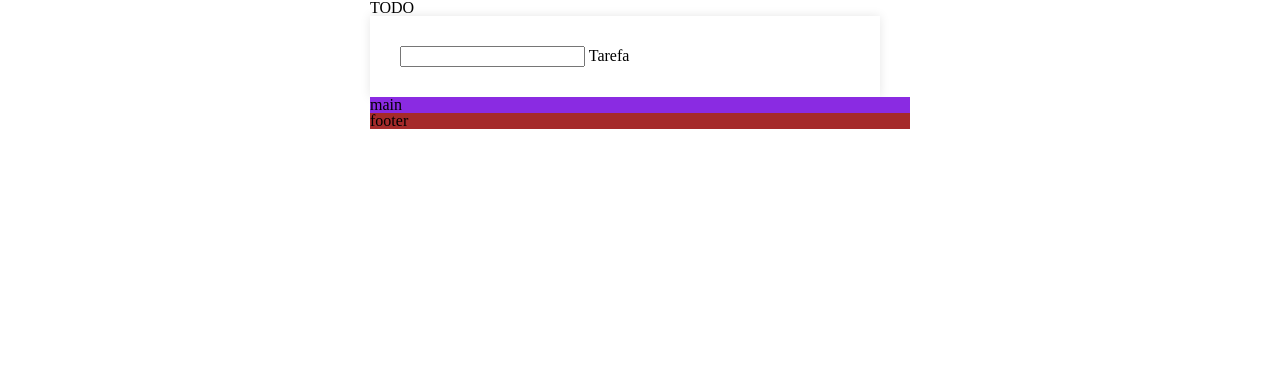
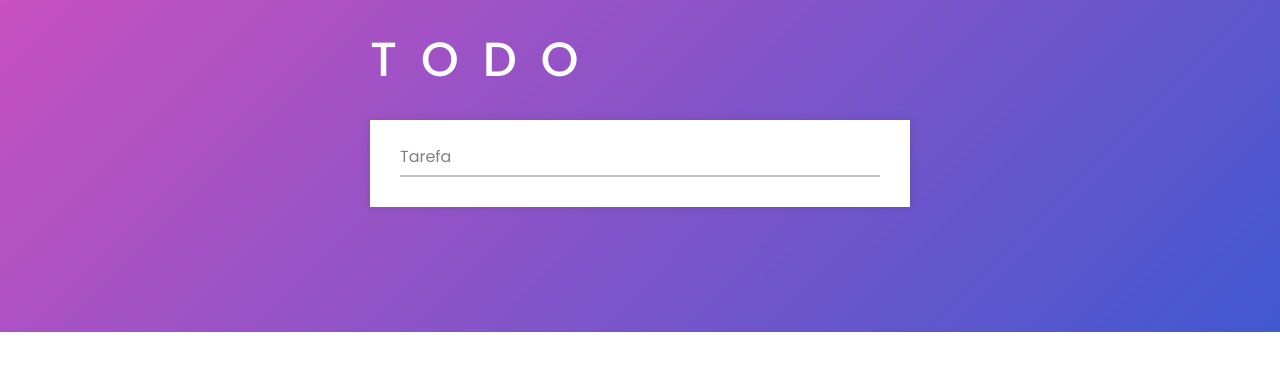
Before and after one commit to danielcarlos-s/todoCheck, a plain HTML site: page index.html in a window 1280 px wide. Drawn offline with Linux system fonts and the light colour scheme.

Commit message:
header
add header - inacabado

```diff
--- a/css/style.css
+++ b/css/style.css
@@ -1,29 +1,88 @@
-body {
-    width: 100%;
-    height: 300px;
-    background: url("../img//bg-day.png") center / cover no-repeat;
+* {
+    margin: 0;
+    padding: 0;
+    outline: none;
+    box-sizing: border-box;
 }
 
-header {
-    background: #fff;
+body,
+button,
+h1,
+h2,
+h3,
+h4,
+h5,
+h6,
+p,
+a {
+    font-family: 'Poppins', sans-serif;
+    font-weight: 400;
 }
 
-main {
-    background-color:blueviolet;
-}
-
-footer {
-    background-color: brown;
-}
 .container{
     width: 540px;
     height: auto;
     margin: 0 auto;
 }
 
-.wrapper {
-    width: 450px;
+body {
+    width: 100%;
+    height: 300px;
+    background: linear-gradient(135deg, #c850c0, #4158d0) center / cover no-repeat;
+}
+
+/* HEADER--------------------- */
+
+.logo-name{
+    color: #fff;
+    font-size: 48px;
+    font-weight: 500;
+    letter-spacing: 24px;
+}
+
+.box-task {
+    width: 540px;
     background: #fff;
     padding: 30px;
-    box-shadow: 0px 0px 10px rgba(0, 0, 0,0.1);
+    box-shadow: 0px 0px 10px rgba(0, 0, 0, 0.1);
 }
+
+.box-task .input-task {
+    height: 40%;
+    width: 100%;
+    position: relative;
+}
+
+.box-task .input-task input {
+    height: 100%;
+    width: 100%;
+    border: none;
+    font-size: 16px;
+    border-bottom: 2px solid silver;
+}
+
+.input-task input:focus ~ label,
+.input-task input:valid ~ label{
+    transform: translateY(-20px);
+    font-size: 14px;
+    color: #4158d0;
+}
+
+.box-task .input-task label {
+    position: absolute;
+    bottom: 10px;
+    left: 0;
+    color: grey;
+    pointer-events: none;
+    transition: all 0.3s ease;
+}
+
+/* MAIN--------------------- */
+main {
+    background-color:blueviolet;
+}
+
+/* FOOTER--------------------- */
+footer {
+    background-color: brown;
+}
--- a/index.html
+++ b/index.html
@@ -5,27 +5,30 @@
     <meta charset="UTF-8">
     <meta http-equiv="X-UA-Compatible" content="IE=edge">
     <meta name="viewport" content="width=device-width, initial-scale=1.0">
-    <link rel="stylesheet" href="/css/reset.css">
+    <link rel="stylesheet" href="/css/normalize.css">
     <link rel="stylesheet" href="/css/style.css">
+    <link rel="preconnect" href="https://fonts.googleapis.com">
+    <link rel="preconnect" href="https://fonts.gstatic.com" crossorigin>
+    <link href="https://fonts.googleapis.com/css2?family=Poppins:wght@300;400;500&display=swap" rel="stylesheet">
     <title>Todo</title>
 </head>
 
 <body>
     <header class="container">
-        <h1>TODO</h1>
-        <div class="wrapper">
-            <div class="input-data">
-                <input type="text">
+        <h1 class="logo-name">TODO</h1>
+        <div class="box-task">
+            <div class="input-task">
+                <input type="text" required>
                 <label>Tarefa</label>
             </div>
         </div>
     </header>
-    <main class="container">
+    <!-- <main class="container">
         main
     </main>
     <footer class="container">
         footer
-    </footer>
+    </footer> -->
 </body>
 
 </html>
```
